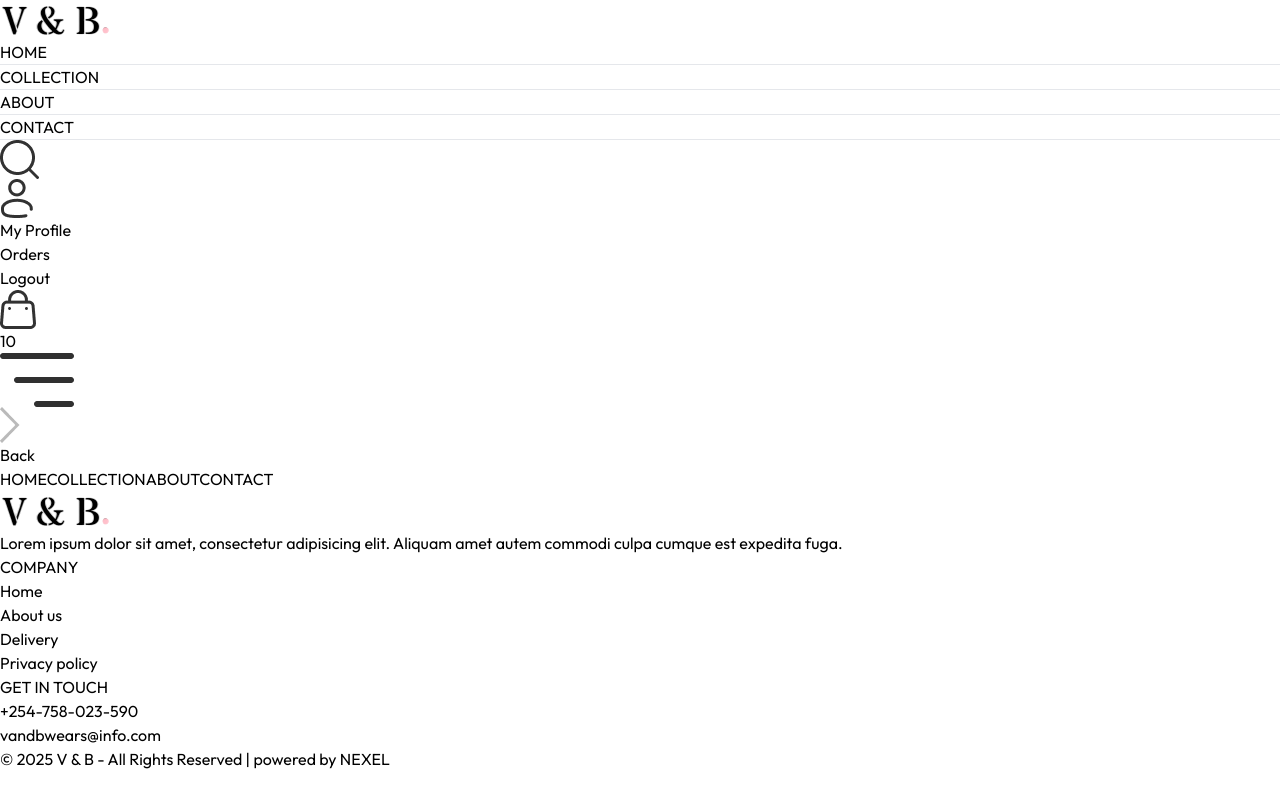
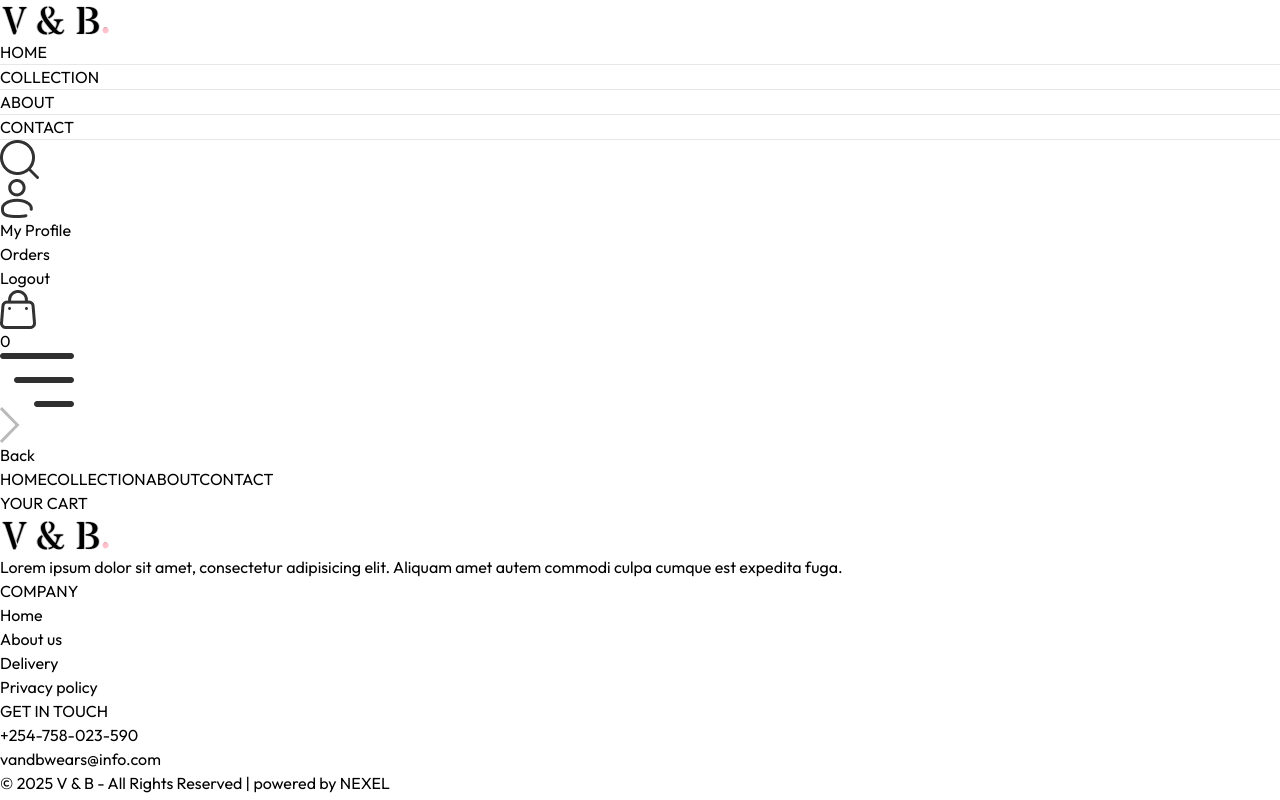
Before and after one commit to rodgerstar/V-B_Ecomerce, a React (Vite) app in the folder frontend/: page /cart in a window 1280 px wide. Built offline with nearby package versions, Linux system fonts and the light colour scheme.

Commit message:
cart section

```diff
--- a/frontend/src/App.jsx
+++ b/frontend/src/App.jsx
@@ -12,11 +12,14 @@ import Orders from "./pages/Orders.jsx";
 import Navbar from "./components/Navbar.jsx";
 import Footer from "./components/Footer.jsx";
 import SearchBar from "./components/SearchBar.jsx";
+import { ToastContainer, toast } from 'react-toastify';
+import 'react-toastify/dist/ReactToastify.css';
 
 const App = () => {
     return (
         <div className='px-4 sm:px-[5vw] md:px-[7vw] lg:px-[9vw]'>
 
+            <ToastContainer/>
             <Navbar/>
             <SearchBar/>
 
--- a/frontend/src/components/Navbar.jsx
+++ b/frontend/src/components/Navbar.jsx
@@ -7,7 +7,7 @@ const Navbar = () => {
 
     const [visible,setVisible] = useState(false);
 
-    const {setShowSearch} = useContext(ShopContext)
+    const {setShowSearch, getCartCount} = useContext(ShopContext)
 
     return(
         <div className= 'flex items-center justify-between py-5 font-medium'>
@@ -72,7 +72,7 @@ const Navbar = () => {
                          className='w-5 min-w-5' alt=""/>
                     <p
                     className='absolute right-[-5px] bottom-[-5px] w-4 text-center leading-4 bg-black text-white aspect-square rounded-full text-[8px]'
-                    >10</p>
+                    >{getCartCount()}</p>
                 </Link>
                 <img onClick={()=>setVisible(true)} src={assets.menu_icon}
                      className='w-5 cursor-pointer sm:hidden' alt=""/>
--- a/frontend/src/context/ShopContext.jsx
+++ b/frontend/src/context/ShopContext.jsx
@@ -1,5 +1,6 @@
-import {createContext, useState} from "react";
+import {createContext, useEffect, useState} from "react";
 import { products } from "../assets/assets.js";
+import {toast} from "react-toastify";
 
 export const ShopContext = createContext();
 
@@ -8,9 +9,51 @@ const ShopContextProvider = (props) => {
     const delivery_fee = 10;
     const [search,setSearch] = useState('')
     const [showSearch,setShowSearch] = useState(false)
+    const [cartItems, setCartItems] = useState({})
+
+
+    const addToCart = async (itemId,size) => {
+
+        if (!size) {
+            toast.error('Select Product Size')
+            return;
+        }
+
+        let cartData = structuredClone(cartItems)
+
+        if (cartData[itemId]) {
+            if (cartData[itemId][size]) {
+                cartData[itemId][size] += 1 ;
+            }
+            else {
+                cartData[itemId][size] = 1;
+            }
+        }
+        else{
+            cartData[itemId] = {};
+            cartData[itemId][size] = 1
+        }
+        setCartItems(cartData)
+    }
+    const getCartCount = () => {
+        let totalCount = 0;
+        for (const items in cartItems){
+            for (const item in cartItems[items]){
+                try {
+                    if (cartItems[items][item] > 0) {
+                        totalCount += cartItems[items][item];
+                    }
+                }catch (error) {
+
+                }
+            }
+        }
+        return totalCount
+    }
 
     const value = { products, currency, delivery_fee,
-    search,setSearch,showSearch,setShowSearch};
+    search,setSearch,showSearch,setShowSearch,cartItems,addToCart,
+    getCartCount};
 
     return (
         <ShopContext.Provider value={value}>
--- a/frontend/src/pages/Cart.jsx
+++ b/frontend/src/pages/Cart.jsx
@@ -1,9 +1,54 @@
-import React from "react";
+import React, {useContext, useEffect, useState} from "react";
+import {ShopContext} from "../context/ShopContext.jsx";
+import Title from "../components/Title.jsx";
+import {products} from "../assets/assets.js";
 
 const Cart = () => {
+
+    const {proucts, currency, cartItems} = useContext(ShopContext)
+
+    const [cartData, setCartData] = useState([]);
+
+    useEffect(() => {
+
+        const tempData = []
+        for (const items in cartItems) {
+            for (const item in cartItems[items]){
+                if (cartItems[items][item] > 0) {
+                    tempData.push({
+                       _id:items,
+                       size:item,
+                       quantity: cartItems[items][item]
+                    })
+                }
+            }
+        }
+        setCartData(tempData)
+    }, [cartItems]);
+
     return(
-        <div>
+        <div className='border-t pt-14'>
+            <div className='text-2xl mb-3'>
+                <Title text1={'YOUR'} text2={'CART'} />
+            </div>
+            <div>
+                {
+                    cartData.map((item,index) => {
+                         const productData = products.find((product)=> product._id === item._id)
 
+                        return(
+                            <div key={index} className='py-4 border-t border-b text-gray-700 grid-cols-[4fr_0.5fr_0.5fr] sm:grid-cols-[4fr_2fr_0.5fr] items-center gap-4'>
+                                <div className='flex items-start gap-6'>
+                                    <img className='w-16 sm:w-20' src={productData.image[0]} alt=""/>
+                                    <div>
+                                        <p className='text-xs sm:text-lg font-medium'>{productData.name}</p>
+                                    </div>
+                                </div>
+                            </div>
+                        )
+                    })
+                }
+            </div>
         </div>
     )
 }
--- a/frontend/src/pages/Product.jsx
+++ b/frontend/src/pages/Product.jsx
@@ -7,7 +7,7 @@ import RelatedProducts from "../components/RelatedProducts.jsx";
 const Product = () => {
 
     const {productId} = useParams()
-    const {products, currency} = useContext(ShopContext)
+    const {products, currency, addToCart} = useContext(ShopContext)
     const [productData, setProductData] = useState(false)
     const [image, setImage] = useState('')
     const [size, setSize] = useState('')
@@ -72,7 +72,7 @@ const Product = () => {
                             ))}
                         </div>
                     </div>
-                    <button className='bg-black text-white px-8 py-3 text-sm active:bg-gray-700'>ADD TO CART</button>
+                    <button  onClick={()=>addToCart(productData._id,size)} className='bg-black text-white px-8 py-3 text-sm active:bg-gray-700'>ADD TO CART</button>
                     <hr className='mt-5 sm:w-4/5'/>
                     <div className='text-sm text-gray-500 mt-3 flex flex-col gap-1'>
                         <p>100% Original product</p>
```
